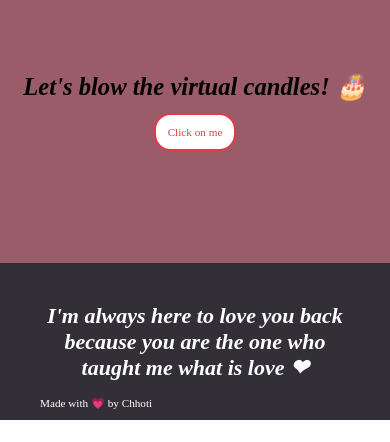
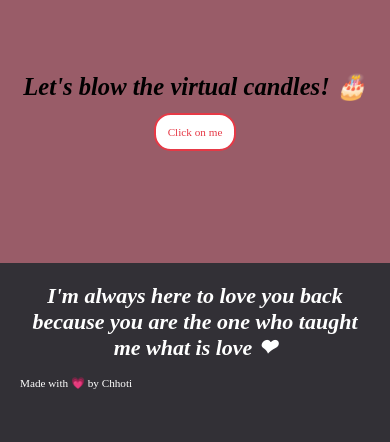
Before and after one commit to TaeMochi12/Projects, a plain HTML site: page html_css/Birthday_website/home.html in a window 390 px wide. Shown: the part 1960-2402 px from the top of the page. Before the commit the page ends 2380 px from the top, so only its background shows below. Drawn offline with Linux system fonts and the light colour scheme.

Commit message:
Did some changes in footer

```diff
--- a/html_css/Birthday_website/css/header.css
+++ b/html_css/Birthday_website/css/header.css
@@ -318,7 +318,8 @@ section .container{
   }
 
   .footer {
-    height: 14rem;
+    height: 16rem;
+    padding: 20px;
   }
 
   .madeby {
```
